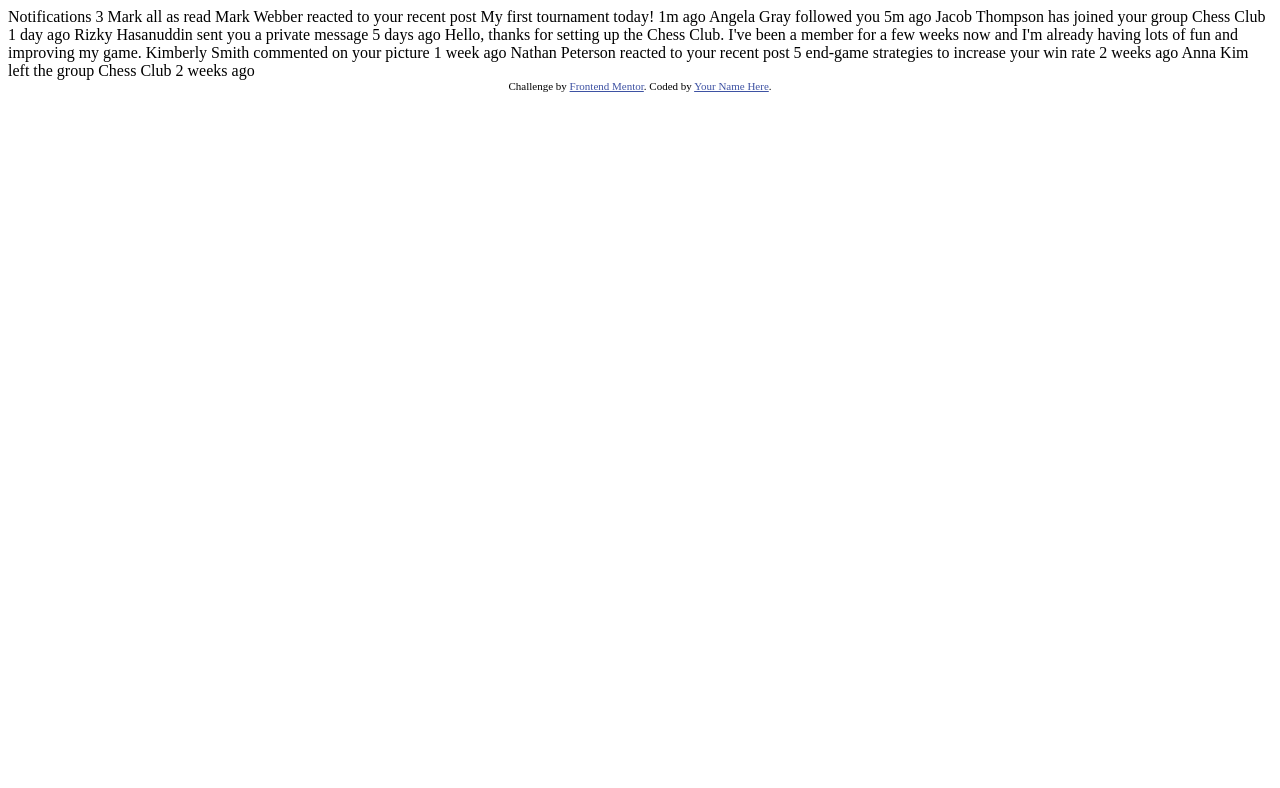
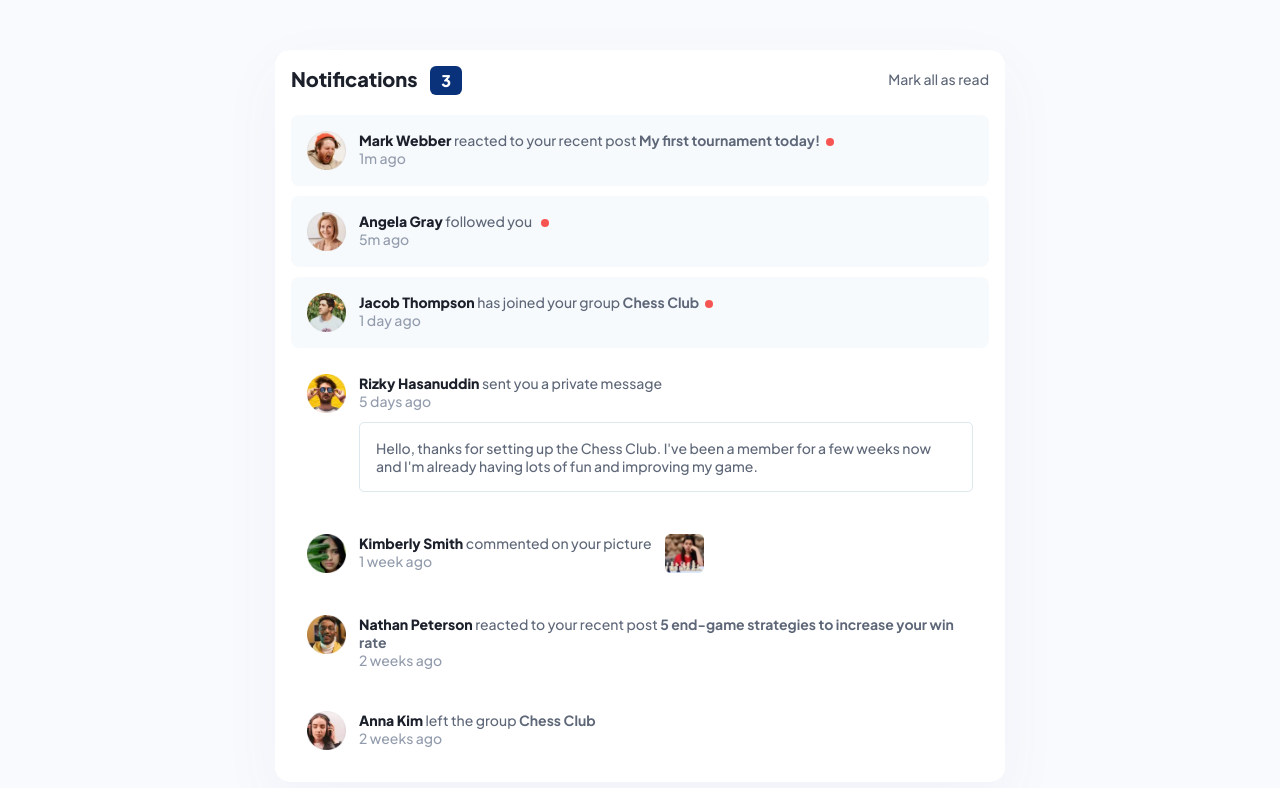
Before and after one commit to alexpbrooks/Frontend-Mentor, a plain HTML site: page notifications-page-main/index.html in a window 1280 px wide. Drawn offline with Linux system fonts and the light colour scheme.

Commit message:
2022-11-02 16:58

```diff
--- a/notifications-page-main/index.html
+++ b/notifications-page-main/index.html
@@ -3,49 +3,84 @@
 <head>
   <meta charset="UTF-8">
   <meta name="viewport" content="width=device-width, initial-scale=1.0"> <!-- displays site properly based on user's device -->
-
   <link rel="icon" type="image/png" sizes="32x32" href="./images/favicon-32x32.png">
-
+  <link rel="stylesheet" href="style.css">
+  <script src="script.js" defer></script>
   <title>Frontend Mentor | Notifications page</title>
-
-  <!-- Feel free to remove these styles or customise in your own stylesheet 👍 -->
-  <style>
-    .attribution { font-size: 11px; text-align: center; }
-    .attribution a { color: hsl(228, 45%, 44%); }
-  </style>
 </head>
 <body>
+<main>
+  <header>
+    <h1>Notifications <span id="notifications">3</span></h1>
+    <span id="markasread">Mark all as read</span>
+  </header>
+  <section class="unread">
+    <img src="./assets/images/avatar-mark-webber.webp">
+    <div class="card">
+      <span class="notification"><span class="name">Mark Webber</span> <span class="message">reacted to your recent post</span> <a class="link" href="#">My first tournament today!</a><span class="dot"></span></span>
+      <span class="timestamp">1m ago</span>
+    </div>
+  </section>
 
-  Notifications 3
+  <section class="unread">
+    <img src="./assets/images/avatar-angela-gray.webp">
+    <div class="card">
+      <span class="notification"><span class="name">Angela Gray </span> <span class="message">followed you</span> <a class="link" href="#"></a><span class="dot"></span></span>
+      <span class="timestamp">5m ago</span>
+    </div>
+  </section>
 
-  Mark all as read
+  <section class="unread">
+    <img src="./assets/images/avatar-jacob-thompson.webp">
+    <div class="card">
+      <span class="notification"><span class="name">Jacob Thompson</span> <span class="message">has joined your group</span> <a class="link" href="#">Chess Club</a><span class="dot"></span></span>
+      <span class="timestamp">1 day ago</span>
+    </div>
+  </section>
 
-  Mark Webber reacted to your recent post My first tournament today!
-  1m ago
+  <section class="read">
+    <img src="./assets/images/avatar-rizky-hasanuddin.webp">
+    <div class="card">
+      <span class="notification"><span class="name">Rizky Hasanuddin </span> <span class="message">sent you a private message</span> <a class="link" href="#"></a></span>
+      <span class="timestamp">5 days ago</span>
+      <span class="private-message">Hello, thanks for setting up the Chess Club. I've been a member for a few weeks now and I'm already having lots of fun and improving my game.</span>
+    </div>
+  </section>
 
-  Angela Gray followed you
-  5m ago
+  <section>
+    <img src="./assets/images/avatar-kimberly-smith.webp">
+    <div class="card">
+      <span class="notification"><span class="name">Kimberly Smith </span> <span class="message">commented on your picture</span></span>
+      <span class="timestamp">1 week ago</span>
+    </div>
+    <img src="./assets/images/image-chess.webp">
+  </section>
 
-  Jacob Thompson has joined your group Chess Club
-  1 day ago
+  <section>
+    <img src="./assets/images/avatar-nathan-peterson.webp">
+    <div class="card">
+      <span class="notification"><span class="name">Nathan Peterson</span> <span class="message">reacted to your recent post</span> <a class="link" href="#">5 end-game strategies to increase your win rate</a></span>
+      <span class="timestamp">2 weeks ago</span>
+    </div>
+  </section>
+  <section>
+    <img src="./assets/images/avatar-anna-kim.webp">
+    <div class="card">
+      <span class="notification"><span class="name">Anna Kim</span> <span class="message">left the group</span> <a class="link" href="#">Chess Club</a></span>
+      <span class="timestamp">2 weeks ago</span>
+    </div>
+  </section>
+</main>
 
-  Rizky Hasanuddin sent you a private message
-  5 days ago
-  Hello, thanks for setting up the Chess Club. I've been a member for a few weeks now and
-  I'm already having lots of fun and improving my game.
 
-  Kimberly Smith commented on your picture
-  1 week ago
 
-  Nathan Peterson reacted to your recent post 5 end-game strategies to increase your win rate
-  2 weeks ago
 
-  Anna Kim left the group Chess Club
-  2 weeks ago
 
-  <div class="attribution">
+
+  <!-- <footer>
     Challenge by <a href="https://www.frontendmentor.io?ref=challenge" target="_blank">Frontend Mentor</a>.
     Coded by <a href="#">Your Name Here</a>.
+  </footer> -->
   </div>
 </body>
 </html>
--- /dev/null
+++ b/notifications-page-main/style.css
@@ -0,0 +1,132 @@
+* {
+    margin: 0;
+    padding: 0;
+    box-sizing: border-box;
+    /* outline: red solid 1px; */
+}
+
+@font-face {
+    font-family: 'Plus Jakarta Sans';
+    src: url('./assets/fonts/PlusJakartaSans-VariableFont_wght.ttf')
+}
+
+body {
+    min-height: 100vh;
+    margin: 16px;
+    background-color: #F9FAFD;
+    display: flex;
+    justify-content: center;
+    align-items: center;
+    font-family: 'Plus Jakarta Sans';
+    font-style: normal;
+    font-weight: 500;
+    font-size: 14px;
+}
+
+main {
+    display: flex;
+    flex-direction: column;
+    gap: 10px;
+    max-width: 730px;
+    min-width: 343px;
+    background: #FFF;
+    box-shadow: 0px 20px 60px rgba(73, 97, 168, 0.05);
+    border-radius: 15px;
+    padding: 16px;
+}
+
+header {
+    display: flex;
+    justify-content: space-between;
+    align-items: center;
+    margin-bottom: 14px;
+}
+
+header h1 {
+    font-weight: 800;
+    font-size: 20px;
+    line-height: 25px;
+    color: #1C202B;
+}
+
+header #notifications {
+    color: #FFF;
+    background: #0A327B;
+    border-radius: 6px;
+    font-weight: 800;
+    font-size: 16px;
+    line-height: 20px;
+    padding: 4px 11px 4px 11px;
+    margin-left: 9px;
+}
+
+header #markasread {
+    color: #5E6778;
+    cursor: pointer;
+}
+
+section {
+    display: flex;
+    color: #5E6778;
+    border-radius: 8px;
+    padding: 16px;
+    gap: 13px;
+    line-height: 18px;
+}
+
+.read {
+    background: #FFF;
+}
+
+.unread {
+    background: #F7FAFD;
+}
+
+section a {
+    color: #5E6778;
+    font-weight: 700;
+    text-decoration: none;
+}
+
+section img {
+    width: 39px;
+    height: 39px;
+}
+
+section .card {
+    display: flex;
+    flex-direction: column;
+}
+
+section .name {
+    font-weight: 800;
+    color: #1C202B;
+}
+
+section .timestamp {
+    color: #939CAD;
+}
+
+section .private-message {
+    border: 1px solid #DDE7EE;
+    border-radius: 5px;
+    padding: 16px;
+    margin-top: 12px;
+    cursor: pointer;
+}
+
+section .private-message:hover {
+    background: #E5EFFA;
+}
+
+section .dot {
+    width: 8px;
+    height: 8px;
+    display: inline-block;
+    background: #F65552;
+    border-radius: 50%;
+    margin-left: 6px;
+}
+
+.attribution { font-size: 11px; text-align: center; }
+.attribution a { color: hsl(228, 45%, 44%); }
```
Also changed, not shown: notifications-page-main/script.js (added).
